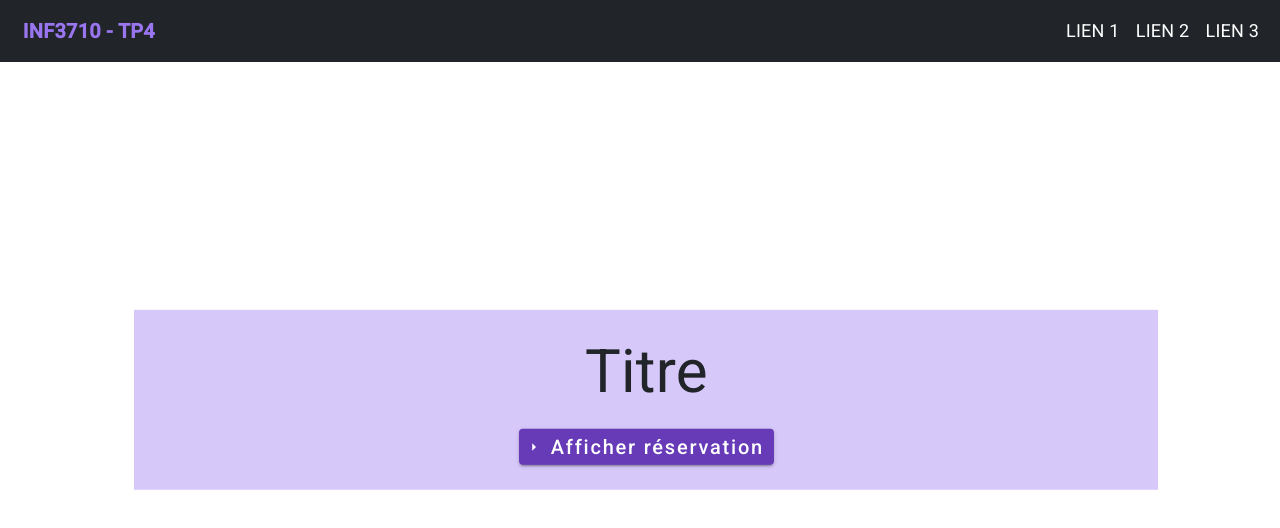
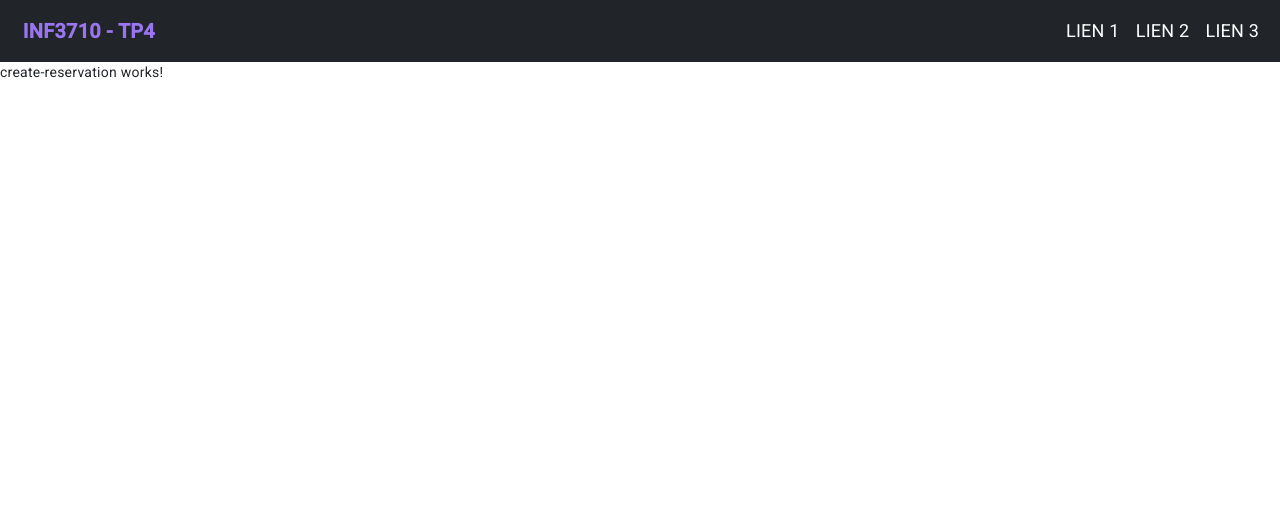
Before and after one commit to lyg2/Reservation-SQL, an Angular app in the folder Client/: page /app/reservation/create in a window 1280 px wide. Before the commit this address led to /. Shown: the top 528 px of the page. Built offline with nearby package versions, Linux system fonts and the light colour scheme.

Commit message:
create-reservation-component

```diff
--- a/Client/src/app/app.component.html
+++ b/Client/src/app/app.component.html
@@ -12,7 +12,7 @@
 
   <div class="home" *ngIf="route == ''">
     <p>
-      Titre
+      AutoPartageQuébec
     </p>
     <button mat-raised-button color="primary" class="btn" routerLink="app/reservation">Afficher réservation<mat-icon>arrow_right</mat-icon></button>
   </div>
--- a/Client/src/app/app.module.ts
+++ b/Client/src/app/app.module.ts
@@ -9,11 +9,13 @@ import { CommunicationService } from "./services/communication.service";
 import { AppMaterialModule } from './modules/material.module';
 import { BrowserAnimationsModule } from '@angular/platform-browser/animations';
 import { ReservationComponent } from './reservation/reservation.component';
+import { CreateReservationComponent } from './create-reservation/create-reservation.component';
 
 @NgModule({
   declarations: [
     AppComponent,
-    ReservationComponent
+    ReservationComponent,
+    CreateReservationComponent
   ],
   imports: [
     CommonModule,
--- /dev/null
+++ b/Client/src/app/create-reservation/create-reservation.component.html
@@ -0,0 +1 @@
+<p>create-reservation works!</p>
--- a/Client/src/app/modules/app-routing.module.ts
+++ b/Client/src/app/modules/app-routing.module.ts
@@ -3,10 +3,12 @@ import { RouterModule, Routes } from "@angular/router";
 
 import { AppComponent } from "../app.component";
 import { ReservationComponent } from "../reservation/reservation.component";
+import { CreateReservationComponent } from "../create-reservation/create-reservation.component";
 
 const routes: Routes = [
   { path: "app", component: AppComponent },
-  { path: "app/reservation", component: ReservationComponent }
+  { path: "app/reservation", component: ReservationComponent },
+  { path: "app/reservation/create", component: CreateReservationComponent }
 ];
 
 @NgModule({
```
Also changed, not shown: Client/src/app/create-reservation/create-reservation.component.ts (added, +10 -0 lines), Client/src/app/create-reservation/create-reservation.component.css (added), 1 other file (tests, documents, lock files or other folders).
